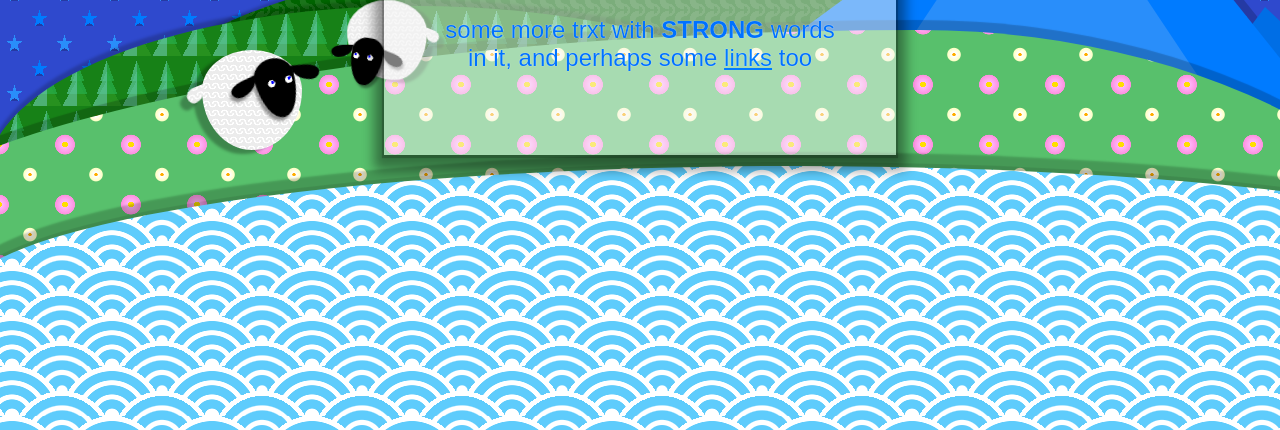
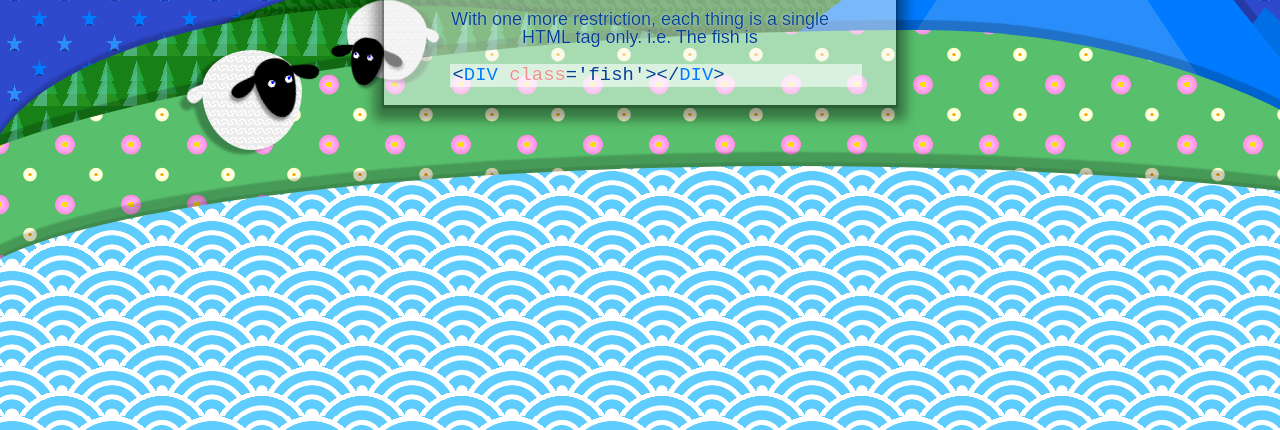
Before and after one commit to pblazh/css-landscape, a plain HTML site: page index.html in a window 1280 px wide. Shown: the part 370-800 px from the top of the page. Drawn offline with Linux system fonts and the light colour scheme.

Commit message:
entered texts

```diff
--- a/_base.scss
+++ b/_base.scss
@@ -25,18 +25,24 @@ input{
 
 
 .box{
-    left: 0;
-    right: 0;
+    //left: 0;
+    //right: 0;
     width: 40%;
-    height: 60%;
-    height: 250px;
-    margin: auto;
-    top: 0;
-    bottom: 0;
-    color: #0072FF;
+    //height: 60%;
+    //max-height: 250px;
+    //margin: auto;
+    // top: 0;
+    // bottom: 0;
+
+    top: 30%;
+    left: 50%;
+    margin-left: -20%;
+    display: inline-block;
+    color: #004192;
     text-align: center;
-    font-size: 24px;
-    padding: 25px 50px;
+    font-size: 18px;
+    line-height: 1;
+    padding: 25px 50px 0 50px;
     font-family: sans-serif;
     background: white;
     background: rgba(245, 245, 245,0.5);
@@ -64,4 +70,18 @@ input{
         text-transform: uppercase;
     }
 
+    .pre{
+        .tag{color: #007BFF;}
+        .attr{color: #F08E8E;}
+        font-family: monospace;
+        padding: 2px;
+        background-color: rgba(255, 255, 255, 0.6);
+        text-align: center;
+        left: 4%;
+        right: 4%;
+        font-size: 1.05em;
+        text-align: left;
+        position: relative;
+    }
+
 }
--- a/index.html
+++ b/index.html
@@ -58,8 +58,12 @@
         </div>
         <div class='wolf'></div>
         <div class='box'>
-          <h1>FLATLAND</h1>
-          <p> some more trxt with <strong>strong</strong> words in it, and perhaps some <a href="#">links</a> too</p>
+          <h1>FLAT&shy;LAND</h1>
+          <p> This webpage is made almost entirely on CSS. No images, no JavaScripts.</p>
+          <p> With one more restriction, each thing is a single HTML tag only. i.e.
+          The fish is
+          <div class='pre'>&lt;<span class='tag'>DIV</span><span class='attr'> class</span>='fish'&gt;&lt;/<span class='tag'>DIV</span>&gt;</div>
+          </p>
         </div>
     </div>
 
```
Also changed, not shown: main.css, 1 other file.
